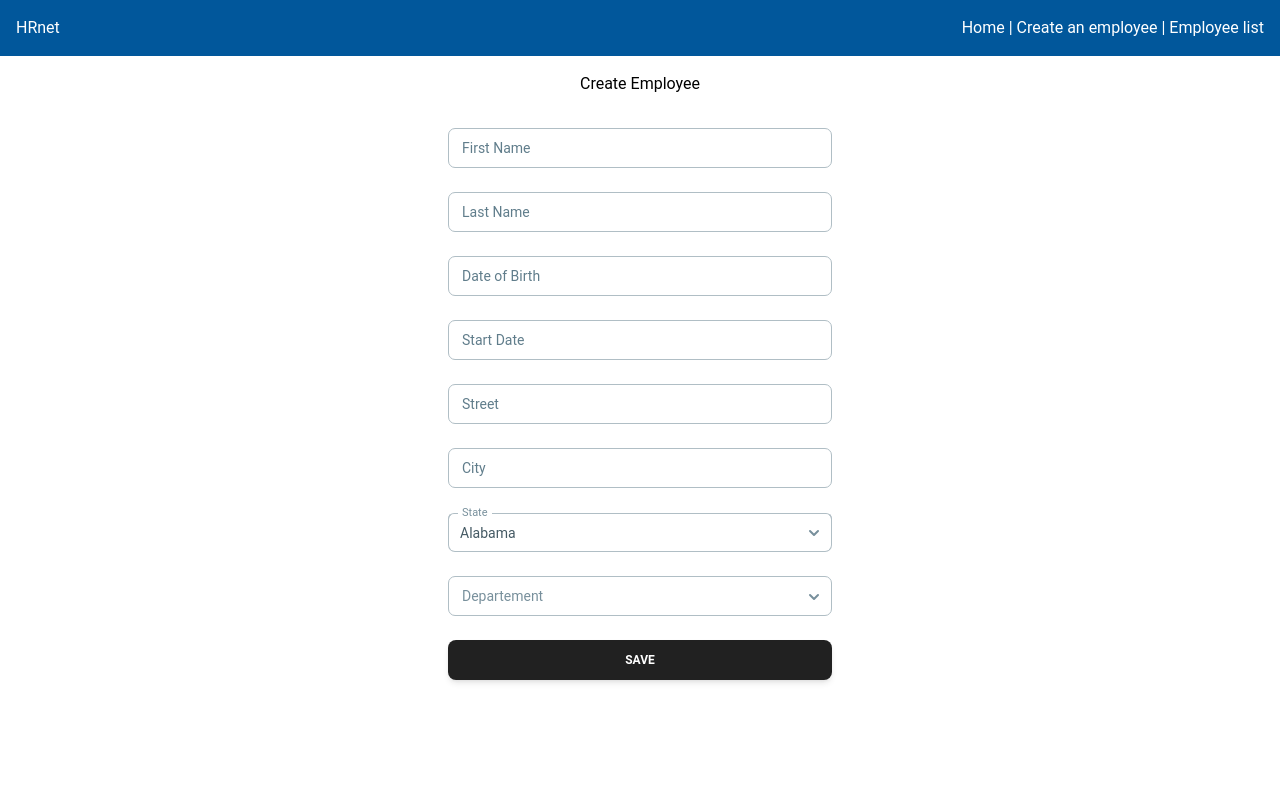
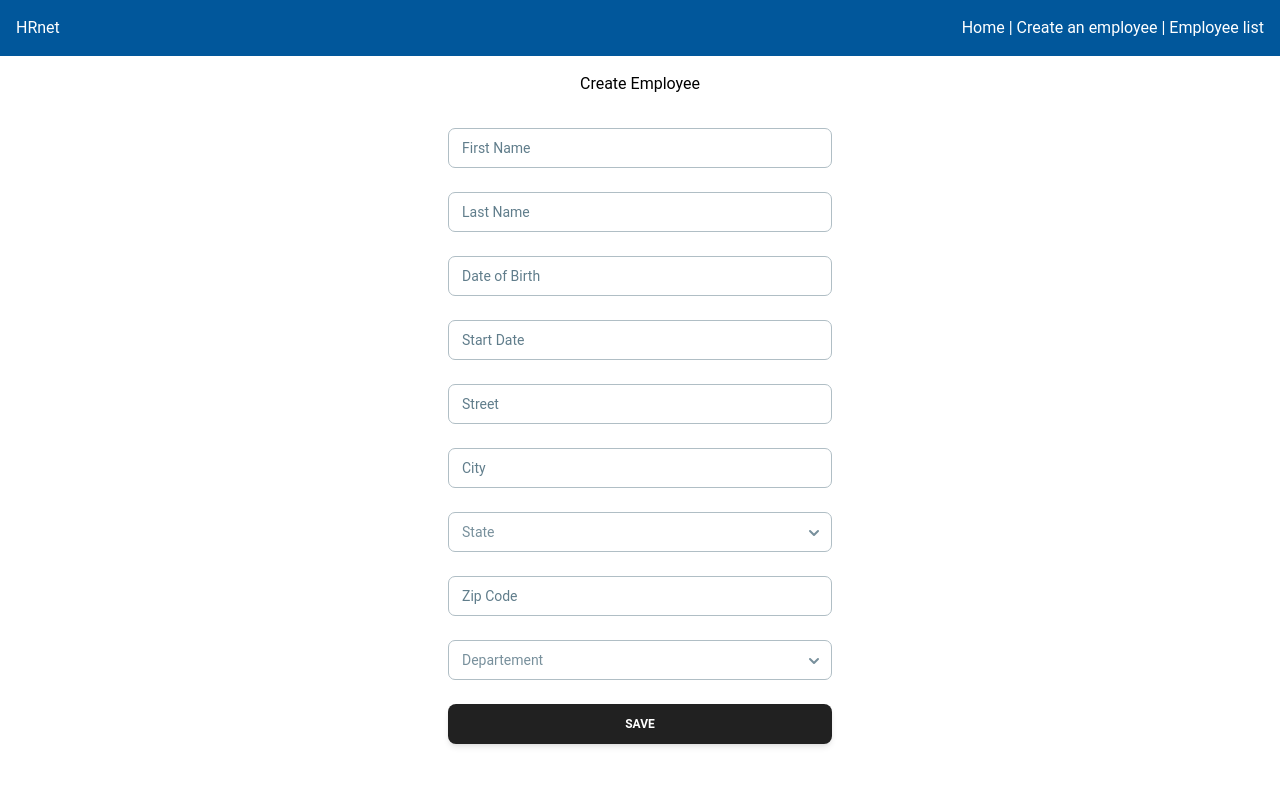
Before and after one commit to GB-LD/HRNet-react-app, a React (Vite) app: page /create-employee in a window 1280 px wide. Shown: the top 786 px of the page. Built offline with nearby package versions, Linux system fonts and the light colour scheme.

Commit message:
Add CustomInputZipCode component and update AdressForm; adjust initial state in EmployeeForm

```diff
--- a/package.json
+++ b/package.json
@@ -10,6 +10,7 @@
     "preview": "vite preview"
   },
   "dependencies": {
+    "@heroicons/react": "^2.2.0",
     "@material-tailwind/react": "^2.1.10",
     "date-fns": "^4.1.0",
     "react": "^18.3.1",
--- a/src/components/atoms/InputDate.jsx
+++ b/src/components/atoms/InputDate.jsx
@@ -6,9 +6,8 @@ import {
     PopoverContent,
 } from "@material-tailwind/react";
 import { DayPicker } from "react-day-picker";
+import { format } from "date-fns";
 import "react-day-picker/style.css";
-import { format } from "date-fns";
-
 
 const CustomInputDate = ({ onChange, label }) => {
     const [date, setDate] = useState('');
@@ -30,11 +29,11 @@ const CustomInputDate = ({ onChange, label }) => {
         </PopoverHandler>
         <PopoverContent>
         <DayPicker
+            captionLayout="dropdown-years"
             mode="single"
             selected={date}
             onSelect={handleSelect}
-            captionLayout="dropdown"
-        />
+          />
         </PopoverContent>
       </Popover>
     </div>
--- /dev/null
+++ b/src/components/atoms/InputZipCode.jsx
@@ -0,0 +1,19 @@
+import React from 'react'
+import { Input } from "@material-tailwind/react";
+
+const CustomInputZipCode = ({label, placeholder, onChange}) => {
+  return (
+    <div className="w-96">
+    <Input
+        placeholder={placeholder}
+        onChange={onChange}
+        type="number"
+        inputMode="numeric"
+        label={label}
+        className="appearance-none [&::-webkit-inner-spin-button]:appearance-none [&::-webkit-outer-spin-button]:appearance-none"
+    />
+    </div>
+  )
+}
+
+export default CustomInputZipCode
--- a/src/components/organisms/AdressForm.jsx
+++ b/src/components/organisms/AdressForm.jsx
@@ -1,4 +1,5 @@
 import CustomInput from "../atoms/Input"
+import CustomInputZipCode from "../atoms/InputZipCode"
 import CustomSelect from "../atoms/Select"
 
 const AdressForm = ({adress, setAdress}) => {
@@ -26,14 +27,12 @@ const AdressForm = ({adress, setAdress}) => {
             value={adress.state}
             onChange={(value) => setAdress({...adress, state: value})}
         />
-        {/* <InputField
-            label="Zip code"
-            type='number'
-            id='zipCode'
+        <CustomInputZipCode
+            label="Zip Code"
             value={adress.zipCode}
-            onChange={(e) => setAdress({...adress, zipCode: e.target.value})}
+            onChange={(e) => setAdress({...adress, zip: e.target.value})}
             placeholder='zip code number'
-        /> */}
+        />
     </div>
   )
 }
--- a/src/components/templates/EmployeeForm.jsx
+++ b/src/components/templates/EmployeeForm.jsx
@@ -13,7 +13,7 @@ const EmployeeForm = () => {
         lastName: '',
         birthDate: '',
         startDate: '',
-        adress: { street: '', city: '', state: 'Alabama', zip:'' },
+        adress: { street: '', city: '', state: '', zip:'' },
         departement: 'Sales'
     })
 
```
Also changed, not shown: 1 other file (tests, documents, lock files or other folders).
